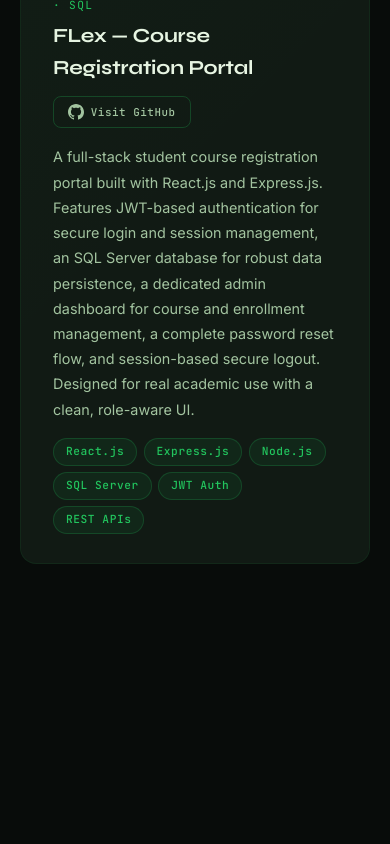
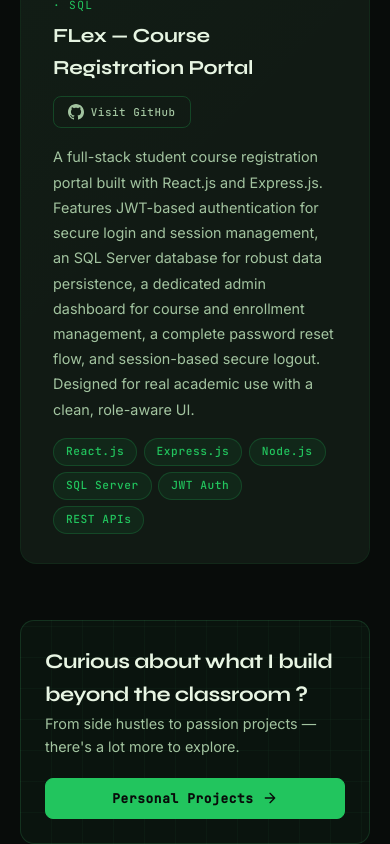
Before and after one commit to Fahad1110136/Portfolio, a React (Create React App) app in the folder fahad-portfolio/: page /academic-projects in a window 390 px wide. Shown: the part 3481-4325 px from the top of the page. Before the commit the page ends 4045 px from the top, so only its background shows below. Built offline with nearby package versions, Linux system fonts and the light colour scheme.

Commit message:
resolving problems and bugs

```diff
--- a/fahad-portfolio/src/pages/AcademicProjects.jsx
+++ b/fahad-portfolio/src/pages/AcademicProjects.jsx
@@ -1,9 +1,40 @@
+// import React from 'react';
+// import { academicProjects } from '../data/portfolioData';
+// import ProjectCard from '../components/ProjectCard';
+// import './Projects.css';
+
+// const AcademicProjects = () => {
+//   return (
+//     <div className="page-wrapper">
+//       <div className="container section">
+//         <p className="section-subheading">// university work</p>
+//         <h1 className="section-heading">Academic Projects</h1>
+//         <div className="section-divider" />
+//         <p className="projects__intro">
+//           Engineered under academic rigour — each project tackles a distinct domain of computer science,
+//           from bare-metal x86 assembly programming to full-stack AI-integrated platforms.
+//         </p>
+//         <div className="projects__list">
+//           {academicProjects.map((project, i) => (
+//             <ProjectCard key={project.title} project={project} index={i} />
+//           ))}
+//         </div>
+//       </div>
+//     </div>
+//   );
+// };
+
+// export default AcademicProjects;
+
 import React from 'react';
 import { academicProjects } from '../data/portfolioData';
 import ProjectCard from '../components/ProjectCard';
+import { useNavigate } from 'react-router-dom';
 import './Projects.css';
 
 const AcademicProjects = () => {
+  const navigate = useNavigate();
+
   return (
     <div className="page-wrapper">
       <div className="container section">
@@ -19,6 +50,25 @@
             <ProjectCard key={project.title} project={project} index={i} />
           ))}
         </div>
+
+        <div className="projects__nav">
+          <div className="projects__nav-content">
+            <div className="projects__nav-text">
+              <h3 className="projects__nav-heading">Curious about what I build beyond the classroom ?</h3>
+              <p className="projects__nav-sub">From side hustles to passion projects — there's a lot more to explore.</p>
+            </div>
+            <button
+            className="btn-solid projects__nav-btn"
+            onClick={() => navigate('/personal-projects')}
+            >
+            Personal Projects
+            <svg width="16" height="16" viewBox="0 0 24 24" fill="none" stroke="currentColor" strokeWidth="2" strokeLinecap="round" strokeLinejoin="round">
+            <path d="M5 12h14M12 5l7 7-7 7"/>
+            </svg>
+            </button>
+          </div>
+        </div>
+
       </div>
     </div>
   );
--- a/fahad-portfolio/src/pages/Contact.css
+++ b/fahad-portfolio/src/pages/Contact.css
@@ -398,3 +398,10 @@
     font-size: 1.4rem;
   }
 }
+
+.contact__strip-desc {
+  font-size: 0.75rem;
+  color: var(--text-secondary);
+  margin: 0;
+  opacity: 0.7;
+}
--- a/fahad-portfolio/src/pages/Contact.jsx
+++ b/fahad-portfolio/src/pages/Contact.jsx
@@ -115,9 +115,9 @@
     `Email:   ${formData.email}\n\n` +
     `Message:\n${formData.message}\n\n`
   );
-  window.location.href = `mailto:${personal.email}?subject=${subject}&body=${body}`;
-  // const gmailUrl = `https://mail.google.com/mail/?view=cm&fs=1&to=${to}&su=${subject}&body=${body}`;
-  // window.open(gmailUrl, '_blank');
+  // window.location.href = `mailto:${personal.email}?subject=${subject}&body=${body}`;
+  const gmailUrl = `https://mail.google.com/mail/?view=cm&fs=1&to=${to}&su=${subject}&body=${body}`;
+  window.open(gmailUrl, '_blank');
 };
 // ── ENDS: Email send handler ──
 
@@ -251,6 +251,7 @@
               <div className="contact__strip-body">
                 <p className="contact__strip-label">{item.label}</p>
                 <p className="contact__strip-value">{item.value}</p>
+                <p className="contact__strip-desc">{item.description}</p>
               </div>
             </a>
           ))}
--- a/fahad-portfolio/src/pages/Home.css
+++ b/fahad-portfolio/src/pages/Home.css
@@ -342,14 +342,14 @@
 
 .home__contact-platform {
   font-family: var(--font-mono);
-  font-size: 0.65rem;
+  font-size: 0.55rem;
   letter-spacing: 0.1em;
   text-transform: uppercase;
   color: var(--text-muted);
 }
 
 .home__contact-handle {
-  font-size: 0.85rem;
+  font-size: 0.75rem;
   color: var(--text-primary);
   font-weight: 500;
   overflow: hidden;
--- a/fahad-portfolio/src/pages/PersonalProjects.jsx
+++ b/fahad-portfolio/src/pages/PersonalProjects.jsx
@@ -1,9 +1,11 @@
 import React from 'react';
 import { personalProjects } from '../data/portfolioData';
 import ProjectCard from '../components/ProjectCard';
+import { useNavigate } from 'react-router-dom';
 import './Projects.css';
 
 const PersonalProjects = () => {
+  const navigate = useNavigate();
   return (
     <div className="page-wrapper">
       <div className="container section">
@@ -19,6 +21,25 @@
             <ProjectCard key={project.title} project={project} index={i} />
           ))}
         </div>
+
+        <div className="projects__nav">
+          <div className="projects__nav-content">
+            <div className="projects__nav-text">
+              <h3 className="projects__nav-heading">Want to see what I built inside the classroom limits ?</h3>
+              <p className="projects__nav-sub">Rigorous coursework, real engineering — explore my academic jouney.</p>
+            </div>
+            <button
+            className="btn-solid projects__nav-btn"
+            onClick={() => navigate('/academic-projects')}
+            >
+            Academic Projects
+            <svg width="16" height="16" viewBox="0 0 24 24" fill="none" stroke="currentColor" strokeWidth="2" strokeLinecap="round" strokeLinejoin="round">
+            <path d="M5 12h14M12 5l7 7-7 7"/>
+            </svg>
+            </button>
+          </div>
+        </div>
+
       </div>
     </div>
   );
--- a/fahad-portfolio/src/pages/Projects.css
+++ b/fahad-portfolio/src/pages/Projects.css
@@ -1,3 +1,112 @@
+/* .projects__intro {
+  font-size: 1rem;
+  line-height: 1.8;
+  color: var(--text-secondary);
+  max-width: 760px;
+  margin-bottom: 2.5rem;
+}
+
+.projects__list {
+  display: flex;
+  flex-direction: column;
+  gap: 1.5rem;
+}
+
+/* ── Banner strip */
+/*.projects__nav {
+  margin-top: 3.5rem;
+  padding: 2rem 2.5rem;
+  border: 1px solid rgba(74, 222, 128, 0.15);
+  border-radius: 14px;
+  background: rgba(74, 222, 128, 0.04);
+  background-image: repeating-linear-gradient(
+    0deg, transparent, transparent 30px,
+    rgba(74, 222, 128, 0.03) 30px, rgba(74, 222, 128, 0.03) 31px
+  ),
+  repeating-linear-gradient(
+    90deg, transparent, transparent 30px,
+    rgba(74, 222, 128, 0.03) 30px, rgba(74, 222, 128, 0.03) 31px
+  );
+}
+
+.projects__nav-content {
+  display: flex;
+  align-items: center;
+  justify-content: space-between;
+  gap: 2rem;
+}
+
+.projects__nav-text h3 {
+  font-size: 1.1rem;
+  font-weight: 700;
+  color: var(--text-primary);
+  margin: 0 0 0.4rem 0;
+}
+
+.projects__nav-text p {
+  font-size: 0.9rem;
+  color: var(--text-secondary);
+  margin: 0;
+}
+
+/* ── Glowing green button */
+/*.btn-glow-green {
+  display: inline-flex;
+  align-items: center;
+  gap: 0.5rem;
+  padding: 0.85rem 2rem;
+  background: #4ade80;
+  color: #0a0a0a;
+  font-size: 0.95rem;
+  font-weight: 600;
+  border: none;
+  border-radius: 10px;
+  cursor: pointer;
+  white-space: nowrap;
+  flex-shrink: 0;
+  transition: background 0.25s ease, box-shadow 0.3s ease, transform 0.2s ease;
+}
+
+.btn-glow-green .btn-arrow {
+  font-size: 1.1rem;
+  transition: transform 0.2s ease;
+}
+
+.btn-glow-green:hover {
+  background: #22c55e;
+  box-shadow:
+    0 0 18px 4px rgba(74, 222, 128, 0.55),
+    0 0 40px 8px rgba(74, 222, 128, 0.25);
+  transform: translateY(-2px);
+}
+
+.btn-glow-green:hover .btn-arrow {
+  transform: translateX(4px);
+}
+
+.btn-glow-green:active {
+  transform: translateY(0px);
+  box-shadow: 0 0 10px 2px rgba(74, 222, 128, 0.4);
+}
+
+/* ── Responsive: stack on small screens */
+/*@media (max-width: 600px) {
+  .projects__nav {
+    padding: 1.5rem;
+  }
+
+  .projects__nav-content {
+    flex-direction: column;
+    align-items: flex-start;
+    gap: 1.25rem;
+  }
+
+  .btn-glow-green {
+    width: 100%;
+    justify-content: center;
+  }
+} */
+
 .projects__intro {
   font-size: 1rem;
   line-height: 1.8;
@@ -11,3 +120,70 @@
   flex-direction: column;
   gap: 1.5rem;
 }
+
+/* ── Banner strip */
+.projects__nav {
+  margin-top: 3.5rem;
+  padding: 2rem 2.5rem;
+  border: 1px solid rgba(74, 222, 128, 0.15);
+  border-radius: 14px;
+  background: rgba(74, 222, 128, 0.04);
+  background-image: repeating-linear-gradient(
+    0deg, transparent, transparent 30px,
+    rgba(74, 222, 128, 0.03) 30px, rgba(74, 222, 128, 0.03) 31px
+  ),
+  repeating-linear-gradient(
+    90deg, transparent, transparent 30px,
+    rgba(74, 222, 128, 0.03) 30px, rgba(74, 222, 128, 0.03) 31px
+  );
+}
+
+.projects__nav-content {
+  display: flex;
+  align-items: center;
+  justify-content: space-between;
+  gap: 2rem;
+}
+
+/* ── Nav text — updated to use named classes */
+.projects__nav-heading {
+  font-family: var(--font-display);
+  font-size: 1.3rem;
+  font-weight: 700;
+  color: var(--text-primary);
+  margin: 0;
+  letter-spacing: -0.02em;
+}
+
+.projects__nav-sub {
+  font-size: 0.9rem;
+  color: var(--text-secondary);
+  margin: 0;
+}
+
+/* ── Nav button — uses btn-solid, just layout extras */
+.projects__nav-btn {
+  white-space: nowrap;
+  flex-shrink: 0;
+  display: inline-flex;
+  align-items: center;
+  gap: 0.5rem;
+}
+
+/* ── Responsive: stack on small screens */
+@media (max-width: 600px) {
+  .projects__nav {
+    padding: 1.5rem;
+  }
+
+  .projects__nav-content {
+    flex-direction: column;
+    align-items: flex-start;
+    gap: 1.25rem;
+  }
+
+  .projects__nav-btn {
+    width: 100%;
+    justify-content: center;
+  }
+}
```
Also changed, not shown: fahad-portfolio/src/pages/Home.jsx (+24 -5 lines).
